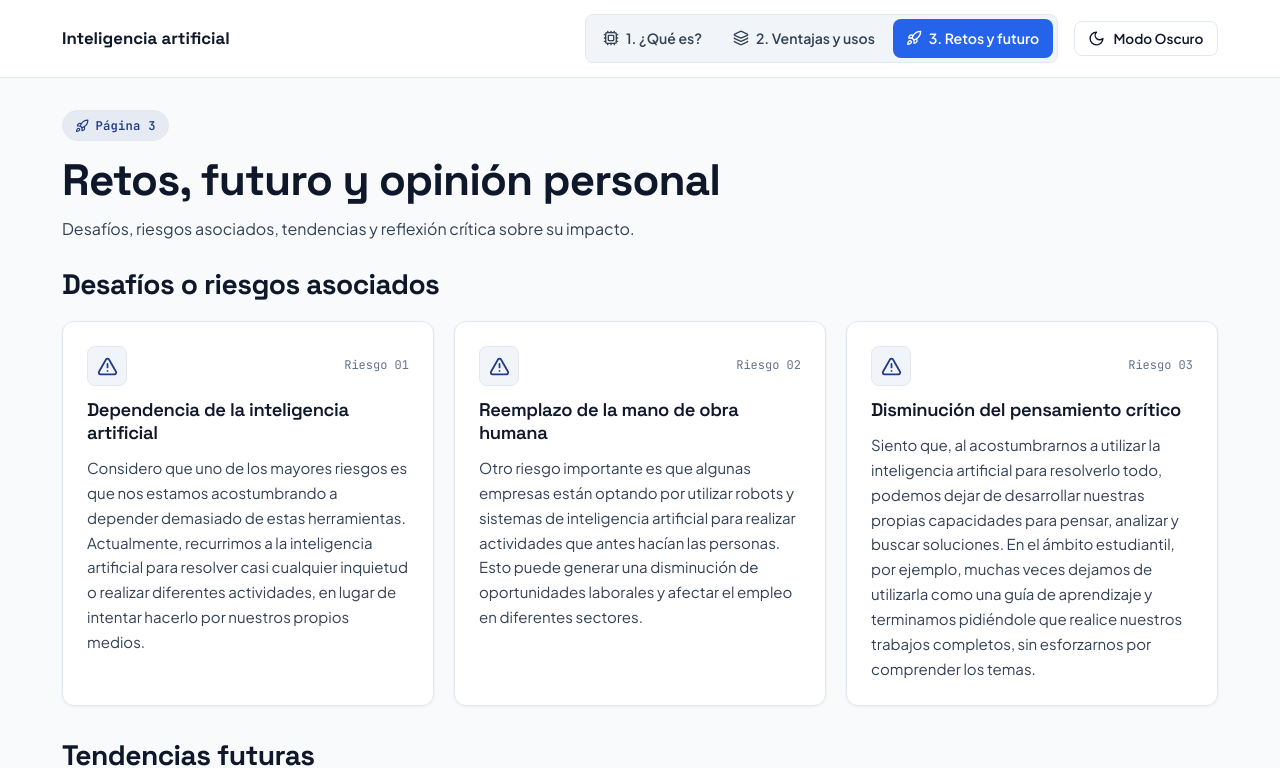
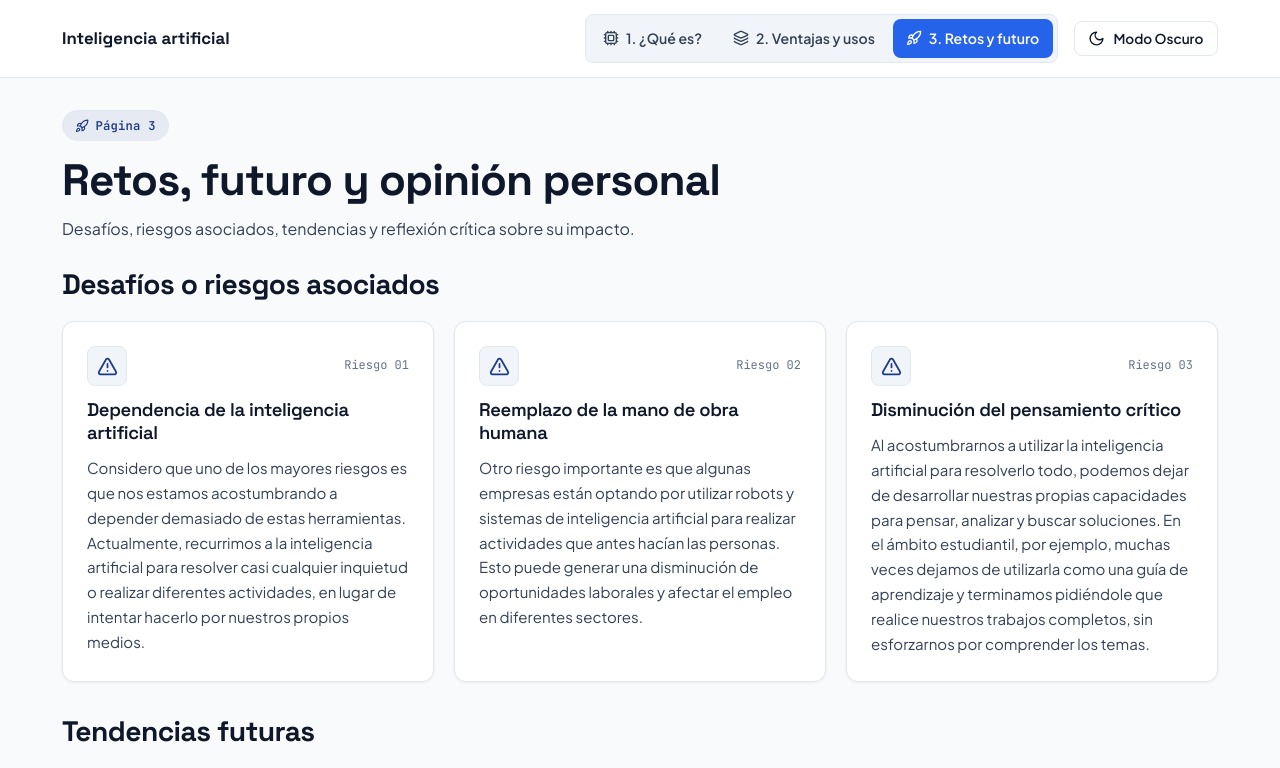
Before and after one commit to Camilin2718/Blog, a React (Vite) app: page /retos-futuro in a window 1280 px wide. Shown: the top 768 px of the page. Built offline with nearby package versions, Linux system fonts and the light colour scheme.

Commit message:
feat: cambios

```diff
--- a/src/data/blogContent.js
+++ b/src/data/blogContent.js
@@ -148,7 +148,7 @@ export const blogContent = {
         id: 'risk-3',
         title: 'Disminución del pensamiento crítico',
         description:
-          'Siento que, al acostumbrarnos a utilizar la inteligencia artificial para resolverlo todo, podemos dejar de desarrollar nuestras propias capacidades para pensar, analizar y buscar soluciones. En el ámbito estudiantil, por ejemplo, muchas veces dejamos de utilizarla como una guía de aprendizaje y terminamos pidiéndole que realice nuestros trabajos completos, sin esforzarnos por comprender los temas.',
+          'Al acostumbrarnos a utilizar la inteligencia artificial para resolverlo todo, podemos dejar de desarrollar nuestras propias capacidades para pensar, analizar y buscar soluciones. En el ámbito estudiantil, por ejemplo, muchas veces dejamos de utilizarla como una guía de aprendizaje y terminamos pidiéndole que realice nuestros trabajos completos, sin esforzarnos por comprender los temas.',
       },
     ],
     futureTrends: [
```
